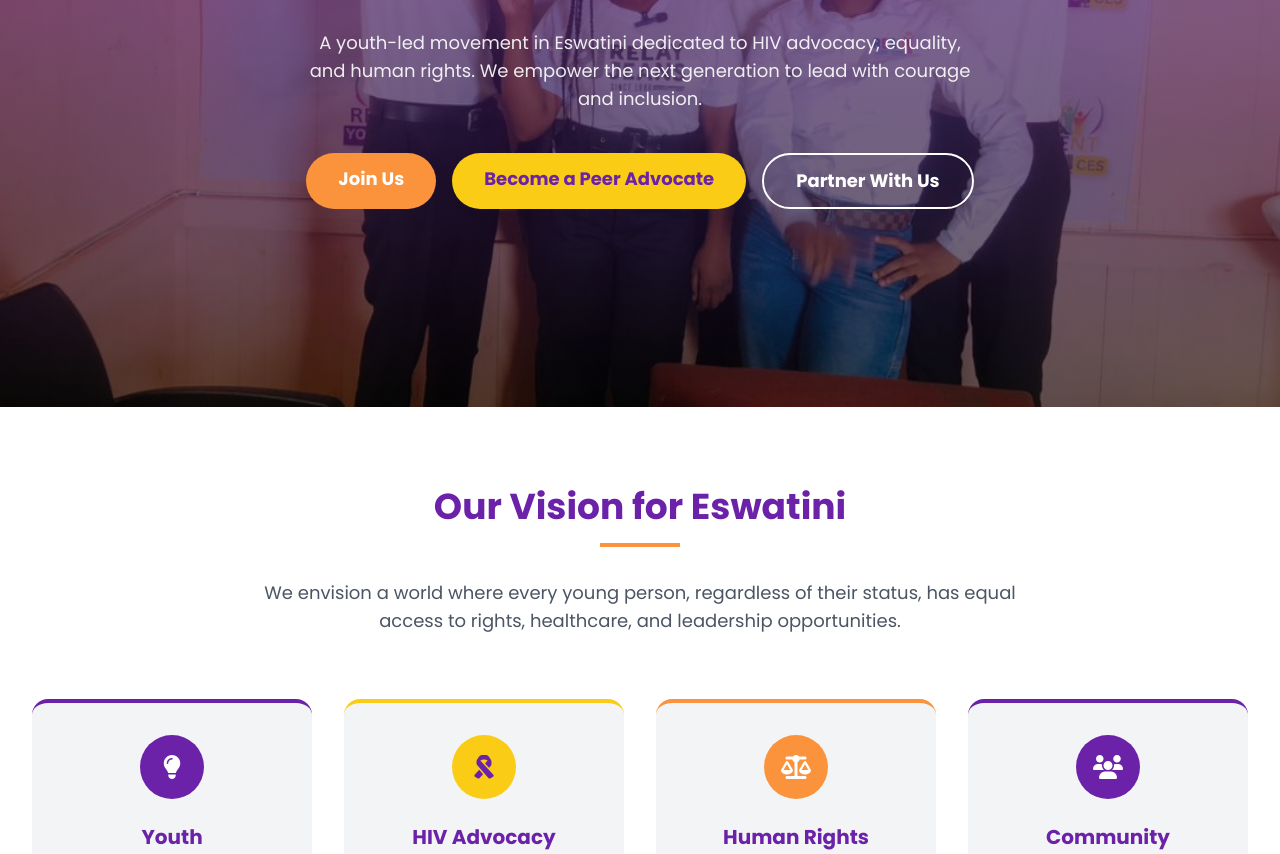
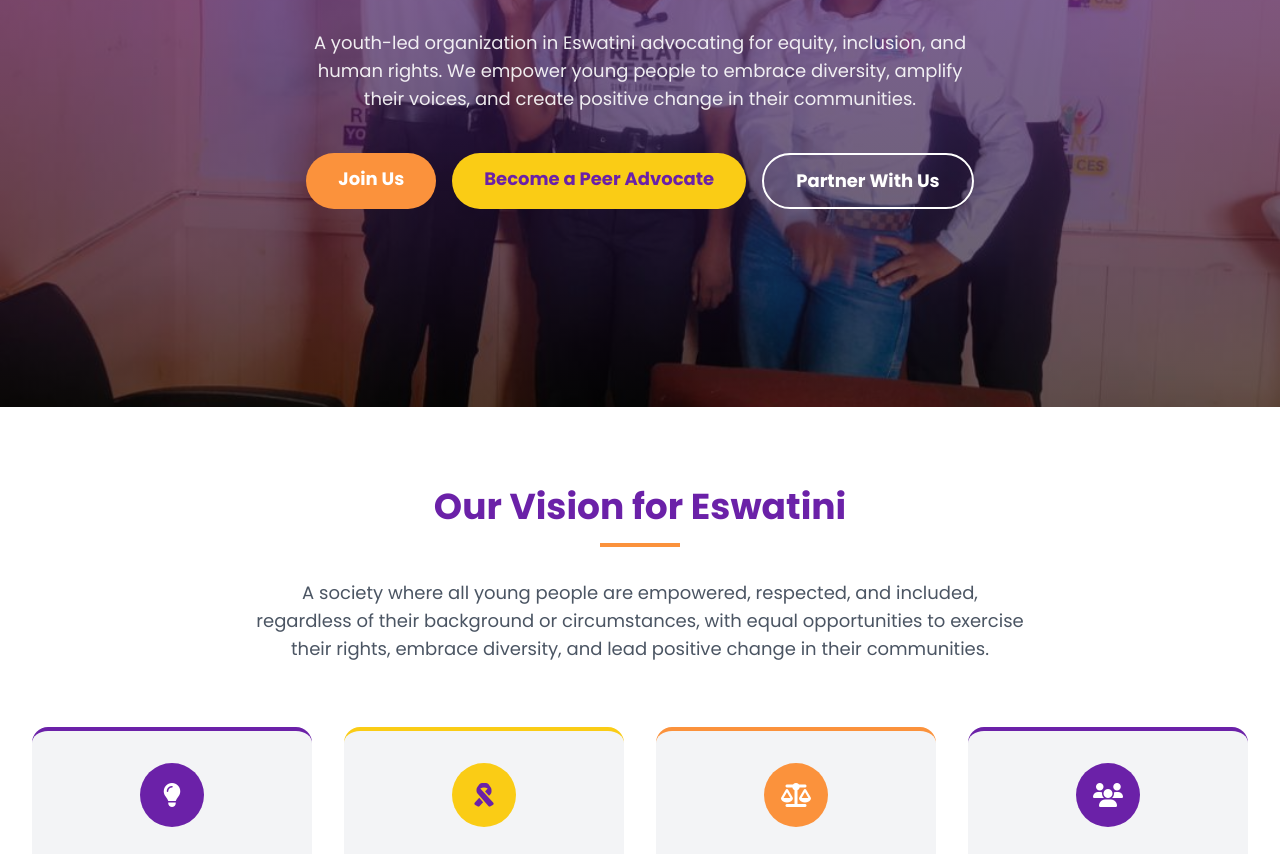
Before and after one commit to buhledlamini428-a11y/RYV, a website: page public/index.html in a window 1280 px wide. Shown: the part 393-1247 px from the top of the page. Drawn offline with nearby package versions, Linux system fonts and the light colour scheme; a small style sheet from the web is missing.

Commit message:
initial commit

```diff
--- a/public/index.html
+++ b/public/index.html
@@ -122,7 +122,7 @@
                 “People United Under One Voice Can Never Be Defeated.”
             </p>
             <p class="text-lg mb-10 max-w-2xl mx-auto opacity-90">
-                A youth-led movement in Eswatini dedicated to HIV advocacy, equality, and human rights. We empower the next generation to lead with courage and inclusion.
+                 A youth-led organization in Eswatini advocating for equity, inclusion, and human rights. We empower young people to embrace diversity, amplify their voices, and create positive change in their communities.
             </p>
             <div class="flex flex-col sm:flex-row justify-center gap-4">
                 <a href="#join" class="bg-ryvOrange hover:bg-orange-600 px-8 py-3 rounded-full font-bold text-lg transition-all transform hover:scale-105">Join Us</a>
@@ -138,7 +138,7 @@
             <h2 class="text-3xl md:text-4xl font-bold text-ryvPurple mb-4" data-aos="fade-up">Our Vision for Eswatini</h2>
             <div class="w-20 h-1 bg-ryvOrange mx-auto mb-8"></div>
             <p class="text-gray-600 max-w-3xl mx-auto mb-16 text-lg" data-aos="fade-up">
-                We envision a world where every young person, regardless of their status, has equal access to rights, healthcare, and leadership opportunities.
+            A society where all young people are empowered, respected, and included, regardless of their background or circumstances, with equal opportunities to exercise their rights, embrace diversity, and lead positive change in their communities.
             </p>
 
             <div class="grid grid-cols-1 md:grid-cols-2 lg:grid-cols-4 gap-8">
@@ -149,7 +149,7 @@
                 </div>
                 <div class="card-hover p-8 bg-ryvLightGray rounded-2xl border-t-4 border-ryvYellow" data-aos="zoom-in" data-aos-delay="200">
                     <div class="w-16 h-16 bg-ryvYellow text-ryvPurple rounded-full flex items-center justify-center mx-auto mb-6 text-2xl"><i class="fa-solid fa-ribbon"></i></div>
-                    <h3 class="text-xl font-bold mb-3 text-ryvPurple">HIV Advocacy</h3>
+                    <h3 class="text-xl font-bold mb-3 text-ryvPurple">Youth Diversity Advocacy</h3>
                     <p class="text-gray-500">Breaking the silence and fighting stigma through education and support.</p>
                 </div>
                 <div class="card-hover p-8 bg-ryvLightGray rounded-2xl border-t-4 border-ryvOrange" data-aos="zoom-in" data-aos-delay="300">
```
